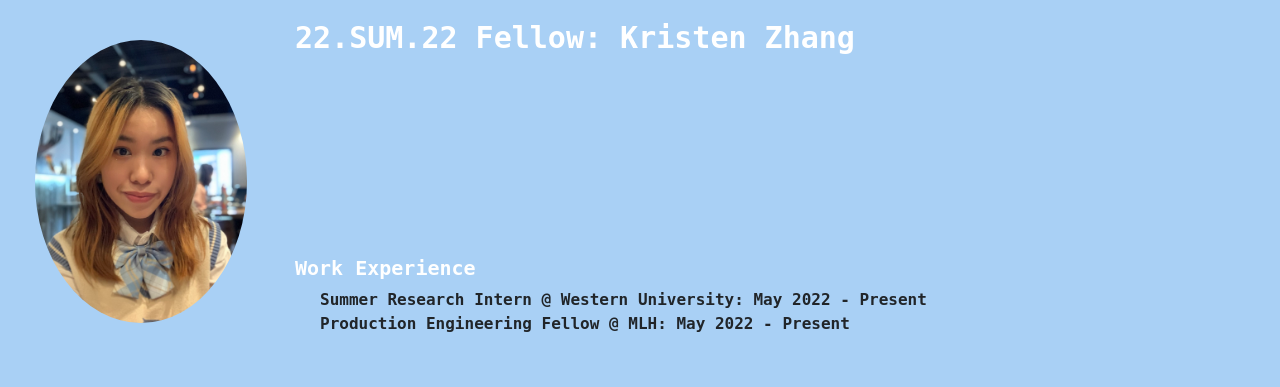
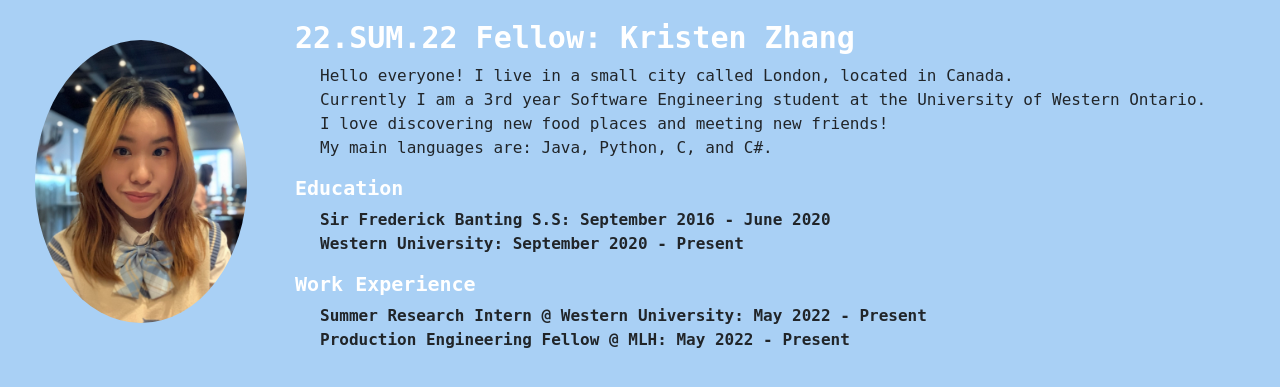
Before and after one commit to IntentusKristen/flask-blog, a Flask app: page /kristen in a window 1280 px wide. Shown: the part 126-513 px from the top of the page. Run offline with Flask 2, Linux system fonts and the light colour scheme; some libraries are stand-ins or nearby versions.

Commit message:
added education template

```diff
--- a/app/fellow_nav.py
+++ b/app/fellow_nav.py
@@ -9,7 +9,9 @@ fellow_nav = Blueprint('fellow_nav', __name__)
 def kristen():
     return render_template('kristen_page.html', title="22.SUM.22 Fellow: Kristen Zhang", url=os.getenv("URL"),
     title_location="Summer Research Intern @ Western University", date="May 2022 - Present",
-    title_location2="Production Engineering Fellow @ MLH", date2 = "May 2022 - Present")
+    title_location2="Production Engineering Fellow @ MLH", date2 = "May 2022 - Present",
+    school="Sir Frederick Banting S.S", school_date="September 2016 - June 2020",
+    school2="Western University", school_date2="September 2020 - Present")
 
 @fellow_nav.route('/helen')
 def helen():
--- a/app/static/styles/kristen.css
+++ b/app/static/styles/kristen.css
@@ -75,7 +75,7 @@ p {
 .profile h2 {
     font-size: 20px;
     font-weight: 600;
-    margin-top: 200px;
+    margin-top: 0;
     margin-left: 275px;
     text-align:left;
     color: white;
--- /dev/null
+++ b/app/templates/education.html
@@ -0,0 +1,7 @@
+{% block content %}
+    <h2>Education</h2>
+        <p>
+            <b>{{school}}: {{school_date}}</b><br>
+            <b>{{school2}}: {{school_date2}}</b>
+            </p>
+{% endblock%}
--- a/app/templates/experiences.html
+++ b/app/templates/experiences.html
@@ -1,8 +1,7 @@
 {% block content %}
-    <body>
-        <h2>Work Experience</h2>
-            <p>
-                <b>{{title_location}}: {{date}}</b><br>
-                <b>{{title_location2}}: {{date2}}</b>
+    <h2>Work Experience</h2>
+        <p>
+            <b>{{title_location}}: {{date}}</b><br>
+            <b>{{title_location2}}: {{date2}}</b>
             </p>
 {% endblock%}
--- a/app/templates/kristen_page.html
+++ b/app/templates/kristen_page.html
@@ -67,6 +67,11 @@
                 <img src="./static/img/Kristen_Zhang.jpg"/>
             </div>
             <h1>{{ title }}</h1>
+            <p>Hello everyone! I live in a small city called London, located in Canada. <br>
+                Currently I am a 3rd year Software Engineering student at the University of Western Ontario.<br>
+                I love discovering new food places and meeting new friends! <br> My main languages are: Java, Python, C, and C#.<br>
+            </p>
+            {% include 'education.html' %}
             {% include 'experiences.html' %}
         </div>
     </body>
```
